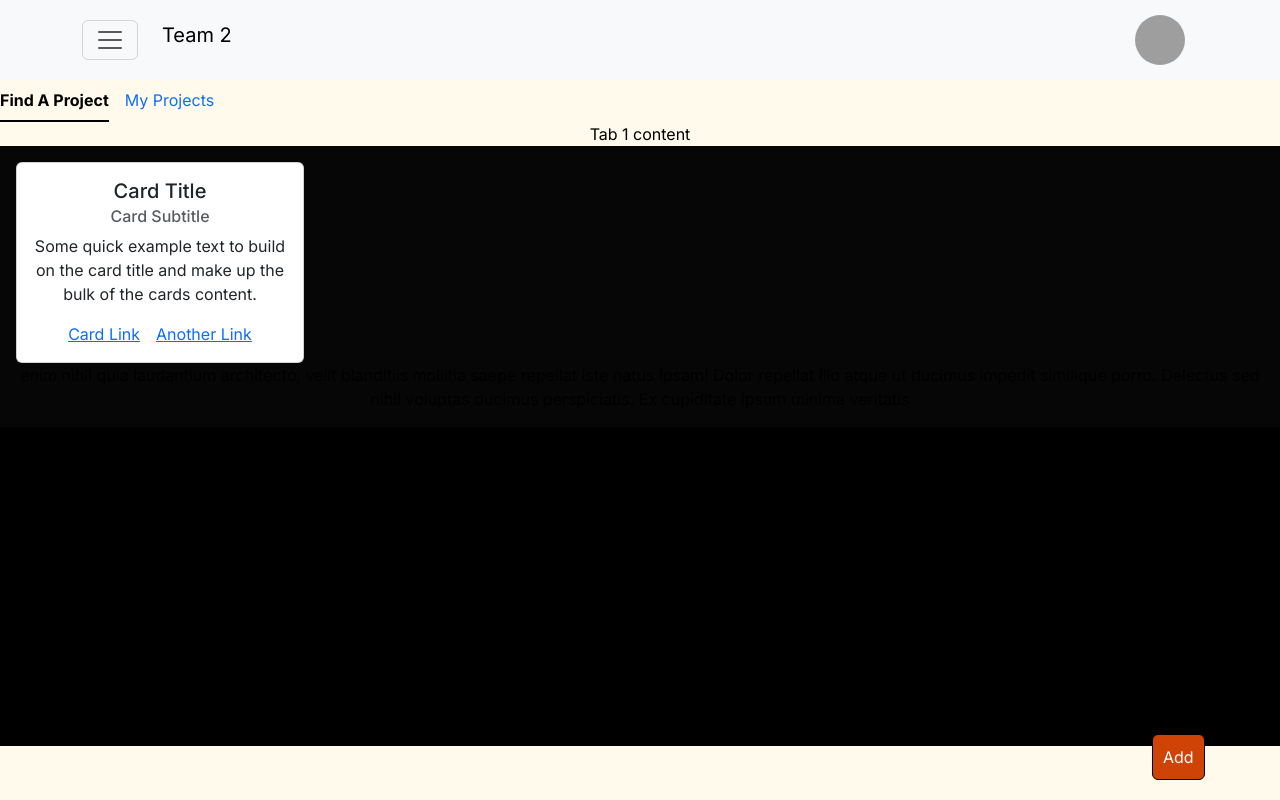
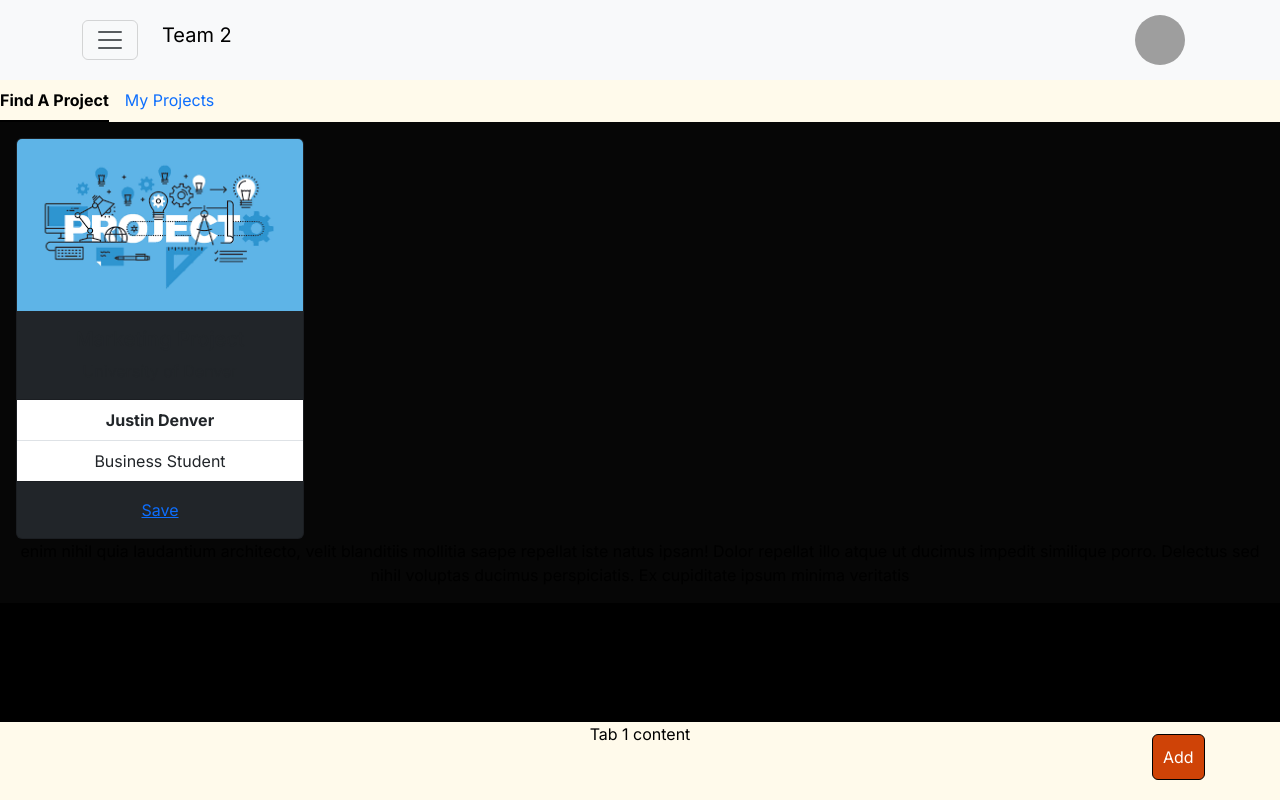
Before and after one commit to ThomasD0213/teamtwo, a Next.js app in the folder front-end/: page /dashboard in a window 1280 px wide. Built offline with nearby package versions, Linux system fonts and the light colour scheme; grey boxes are pictures that could not be loaded.

Commit message:
changed card look

```diff
--- a/front-end/Components/myCard.tsx
+++ b/front-end/Components/myCard.tsx
@@ -1,10 +1,12 @@
+import { useParams } from 'next/navigation';
 import Card from 'react-bootstrap/Card';
 
 const MyCard = () => {
+  const{title}=useParams();
   return (
     <Card style={{ width: '18rem' }}>
       <Card.Body>
-        <Card.Title>Card Title</Card.Title>
+        <Card.Title>Card {title}</Card.Title>
         <Card.Subtitle className="mb-2 text-muted">Card Subtitle</Card.Subtitle>
         <Card.Text>
           Some quick example text to build on the card title and make up the
@@ -16,5 +18,4 @@ const MyCard = () => {
     </Card>
   );
 }
-
-export default MyCard;
+export default MyCard
--- a/front-end/src/app/dashboard/page.tsx
+++ b/front-end/src/app/dashboard/page.tsx
@@ -3,10 +3,14 @@ import Tab from 'react-bootstrap/Tab';
 import Tabs from 'react-bootstrap/Tabs';
 import './dash.css';
 import Image from 'react-bootstrap/Image'
-import {Badge, Stack, Button, Container, Row, Col} from "../../../node_modules/react-bootstrap/esm/index";
+import {Badge, Stack, Button, Container, Row, Col, Card, ListGroup} from "../../../node_modules/react-bootstrap/esm/index";
 import { Dropdown, Nav, NavDropdown, NavItem, NavItemProps } from 'react-bootstrap';
 import MyCard from '../../../Components/myCard'
 import Bar from '../../../Components/bar';
+
+
+
+var _title:string = "Project nUmero uno"
 
 function dashboard() {
   return (
@@ -14,22 +18,46 @@ function dashboard() {
     <Bar />
     <Tabs variant="underline" defaultActiveKey={1} id="uncontrolled-tab-example">
         <Tab eventKey={1} title="Find A Project">
+        <div id='divBottom'>
+            <div id='scrollContain'>
+                <div>
+                  <Card bg='dark' style={{ width: '18rem' }}>
+                    <Card.Img variant="top" src="../../../projectphoto.png" alt="project photo" />
+                    <Card.Body>
+                        <Card.Title>Marketing Project</Card.Title>
+                        <Card.Text>
+                        University of Denver
+                        </Card.Text>
+                    </Card.Body>
+                    <ListGroup variant="dark" className="list-group-flush">
+                        <ListGroup.Item className="fw-bold">Justin Denver</ListGroup.Item>
+                        <ListGroup.Item>Business Student</ListGroup.Item>
+                    </ListGroup>
+                    <Card.Body>
+                        <Card.Link href="#">Save</Card.Link>
+                    </Card.Body>
+                    </Card>
+                </div>
+                enim nihil quia laudantium architecto, velit blanditiis mollitia saepe repellat iste natus ipsam! Dolor repellat illo atque ut ducimus impedit similique porro. Delectus sed nihil voluptas ducimus perspiciatis. Ex cupiditate ipsum minima veritatis
+            </div>
+        </div>
         Tab 1 content
         </Tab>
         <Tab eventKey={2} title="My Projects">
+        <div id='divBottom'>
+            <div id='scrollContain'>
+                <div>
+                    <MyCard />
+                    <MyCard />
+                </div>
+                enim nihil quia laudantium architecto, velit blanditiis mollitia saepe repellat iste natus ipsam! Dolor repellat illo atque ut ducimus impedit similique porro. Delectus sed nihil voluptas ducimus perspiciatis. Ex cupiditate ipsum minima veritatis
+            </div>
+        </div>
             stuff
         </Tab>
     </Tabs>
     <div >
         <Button variant="dark" id='addButton' href='/createProject'>Add</Button>
-    </div>
-    <div id='divBottom'>
-        <div id='scrollContain'>
-            <div>
-                <MyCard />
-            </div>
-            enim nihil quia laudantium architecto, velit blanditiis mollitia saepe repellat iste natus ipsam! Dolor repellat illo atque ut ducimus impedit similique porro. Delectus sed nihil voluptas ducimus perspiciatis. Ex cupiditate ipsum minima veritatis
-        </div>
     </div>
 
     </div>
```
Also changed, not shown: front-end/public/projectphoto.png (added).
